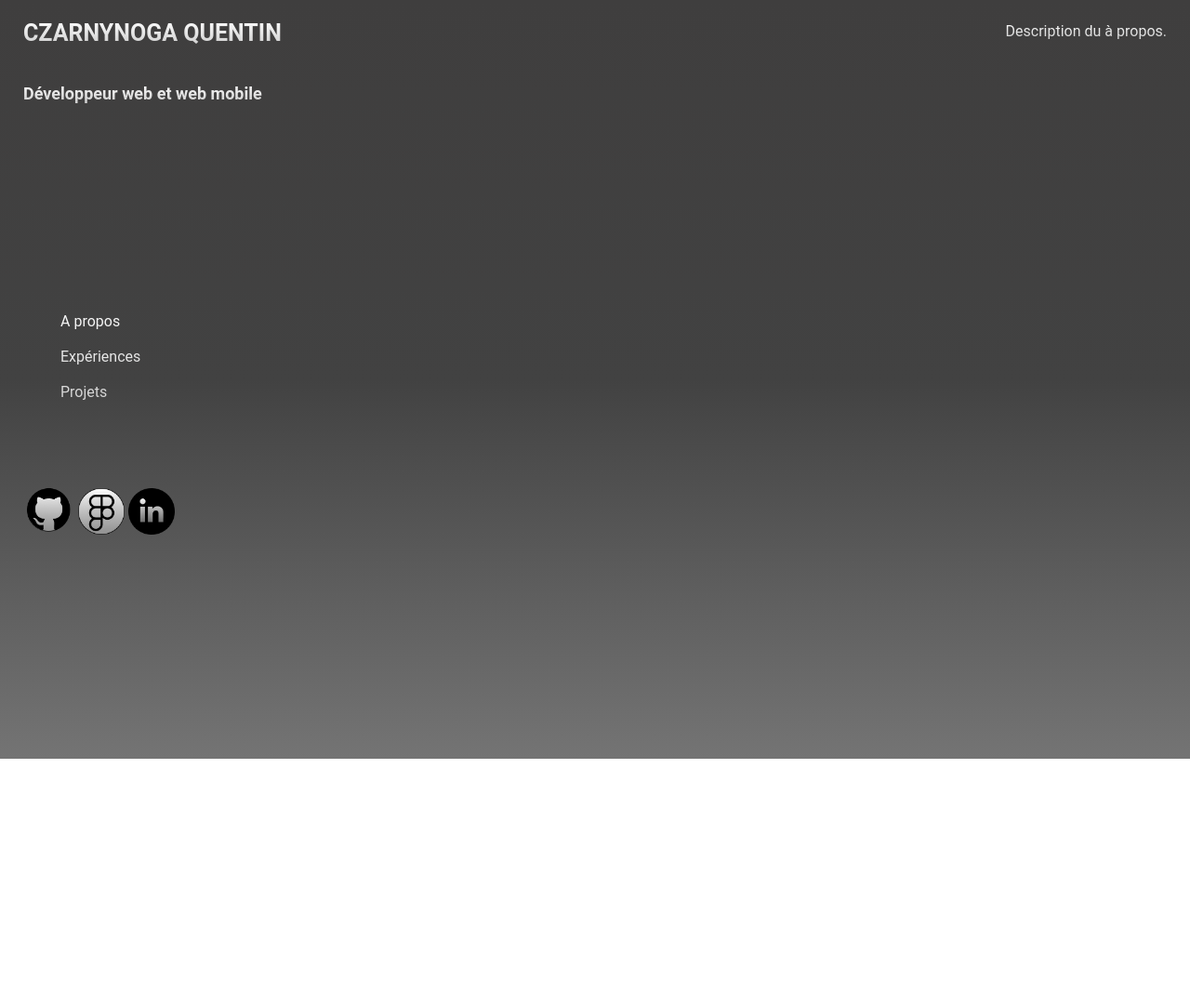
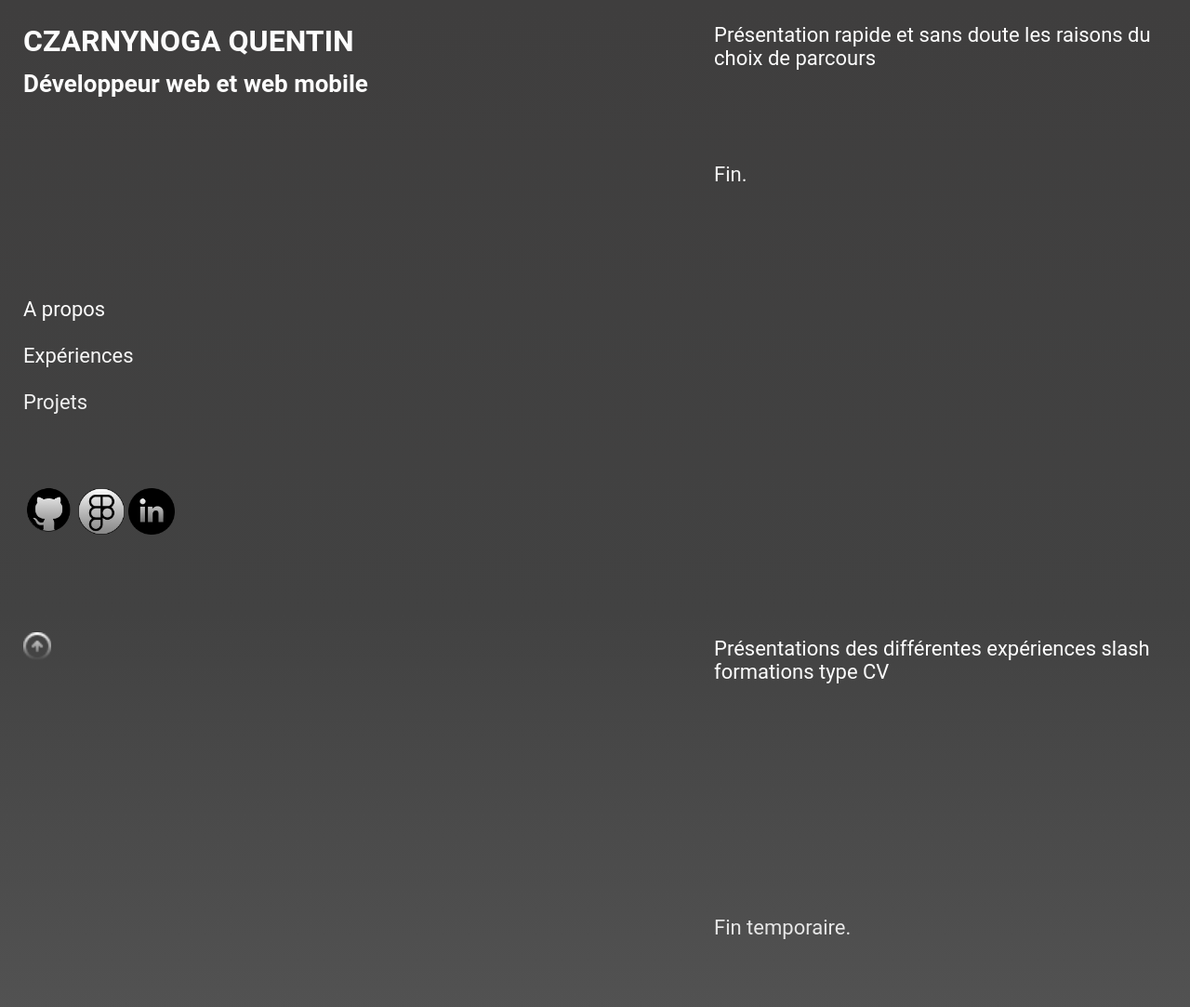
Before and after one commit to Adevame/Portfolio, a plain HTML site: page index.html in a window 1280 px wide. Shown: the top 1083 px of the page at 93% size. Before the commit the page ends 816 px from the top, so only its background shows below. Drawn offline with Linux system fonts and the light colour scheme; a web font is replaced by a local one.

Commit message:
Continuation Portfolio

```diff
--- a/index.html
+++ b/index.html
@@ -12,17 +12,44 @@
         <h1 class="gradient-text">CZARNYNOGA QUENTIN</h1>
         <h2 class="gradient-text">Développeur web et web mobile</h2>
     </section>
-    <p class="Texte">Description du à propos.</p>
+
     <section class="Navigation">
         <nav>
             <ul>
-                <li><a href="#A propos" class="box">A propos</a></li>
+                <li><a href="#A-propos">A propos</a></li>
                 <br>
                 <li><a href="#Expériences">Expériences</a></li>
                 <br>
                 <li><a href="#Projets">Projets</a></li>
             </ul>
         </nav>
+    </section>
+    <section id="A-propos">
+        <p>Présentation rapide et sans doute les raisons du choix
+            de parcours <br><br><br><br><br>Fin.</p>
+    </section>
+    <section id="Expériences">
+        <p>Présentations des différentes expériences slash
+            formations type CV <br><br><br><br><br><br><br><br><br><br><br>
+            Fin temporaire.</p>
+    </section>
+    <section id="Projets">
+        <p>Projets</p>
+        <br>
+        <a href="https://www.pole-emploi.fr/accueil/">
+            <img src="img/Rectangle 4.png" width="150">
+        </a>
+        <p>Site Pôle Emploi</p>
+        <br>
+        <a href="https://developer.mozilla.org/fr/">
+            <img src="img/Rectangle 4.png" width="150">
+        </a>
+        <p>Site Mozilla Dev</p>
+        <br>
+        <a href="https://fr.wikipedia.org/wiki/Wikip%C3%A9dia:Accueil_principal">
+            <img src="img/Rectangle 4.png" width="150">
+        </a>
+        <p>Site Wikipédia</p>
     </section>
     <section class="social">
         <a href="https://github.com/Adevame">
@@ -38,6 +65,12 @@
             width="50">
         </a>
     </section>
+    <div class="haut-de-page">
+        <a href="#">
+        <img src="img/union-1.png"
+        width="30">
+        </a>
+    </div>
 </body>
 
 
--- a/styles.css
+++ b/styles.css
@@ -1,7 +1,12 @@
+body, h1, h2, h4, ul, section, p, div {
+    margin: 0;
+    padding: 0;
+}
+
 body {
-    height: 100vh;
+    height: 250vh;
     background: linear-gradient(180deg, rgba(63,62,62,1) 0%,
-    rgba(66,66,66,1) 50%,
+    rgba(66,66,66,1) 33%,
     rgba(116,116,116,1) 100%);
 }
 
@@ -15,45 +20,36 @@ body {
      url("//db.onlinewebfonts.com/t/0033a2fbc0329740fb86c1cfd134cb94.svg#Roboto") format("svg");
 }
 
-h1, h2, h4, .Navigation {
+h1, h2, h4, .Navigation, .haut-de-page, .social {
     position: fixed;
     font-style: bold;
     left:25px;
+    min-block-size: 50%;
 }
 
-h1, h2, h4, .Navigation, .Texte {
+h1, h2, h4, .Navigation, #A-propos, #Expériences, #Projets {
     font-family: "Roboto", "Arial Narrow", Arial, sans-serif
 }
 
 h1 {
-    min-width: 50%;
-    top: 0px;
-    font-size: 25px;
+    max-width: 50%;
+    top: 25px;
+    font-size: 32px;
 }
 
 h2 {
-    min-width: 50%;
+    max-width: 50%;
     top: 75px;
-    font-size: 18px;
+    font-size: 26px;
 }
 
 ul {
     list-style-type: none;
 }
 
-.box{
-
-    width: 100px;
-    height: 100px;
-    background-color: linear-gradient(180deg, rgba(63,62,62,1) 0%,
-    rgba(66,66,66,1) 50%,
-    rgba(116,116,116,1) 100%);
-    cursor: pointer;
-}
-
 .Navigation {
     top: 40vh;
-    font-size: 16px;
+    font-size: 22px;
     background-color: rgb(255, 255, 255);
 
     background-image: linear-gradient(180deg, #ffffff, #cccccc);
@@ -67,32 +63,49 @@ ul {
     -moz-text-fill-color: transparent;
 }
 
-.Texte {
-    position:absolute;
+.haut-de-page{
+    top: 85vh;
+}
+
+a:hover {
+    color: rgb(0, 0, 0);
+}
+
+@media (hover: hover) {
+    a:hover {
+        background-color: rgb(255, 255, 255);
+        background-image: linear-gradient(180deg, #686868, #323232);
+        -webkit-background-clip: text;
+        -webkit-text-fill-color: transparent;
+        -moz-background-clip: text;
+        -moz-text-fill-color: transparent;
+    }
+}
+
+#A-propos, #Expériences, #Projets {
+    min-block-size: 33%;
+    max-width:40%;
+    position:relative;
+    top:25px;
+    left:60%;
+
     background-color: rgb(255, 255, 255);
-
     background-image: linear-gradient(180deg, #ffffff, #cccccc);
-
     background-size: 100%;
     background-repeat: repeat;
-
     -webkit-background-clip: text;
     -webkit-text-fill-color: transparent;
     -moz-background-clip: text;
     -moz-text-fill-color: transparent;
-    right: 25px;
     font-style: normal;
-    font-size: 16px;
+    font-size: 22px;
 }
 
 .gradient-text {
     background-color: rgb(255, 255, 255);
-
     background-image: linear-gradient(180deg, #ffffff, #cccccc);
-
     background-size: 100%;
     background-repeat: repeat;
-
     -webkit-background-clip: text;
     -webkit-text-fill-color: transparent;
     -moz-background-clip: text;
@@ -104,7 +117,5 @@ ul {
 }
 
 .social {
-    position:fixed;
     top: 65vh;
-    left: 25px;
 }
```
Also changed, not shown: img/Rectangle 4.png (added), img/union-1.png (added).
